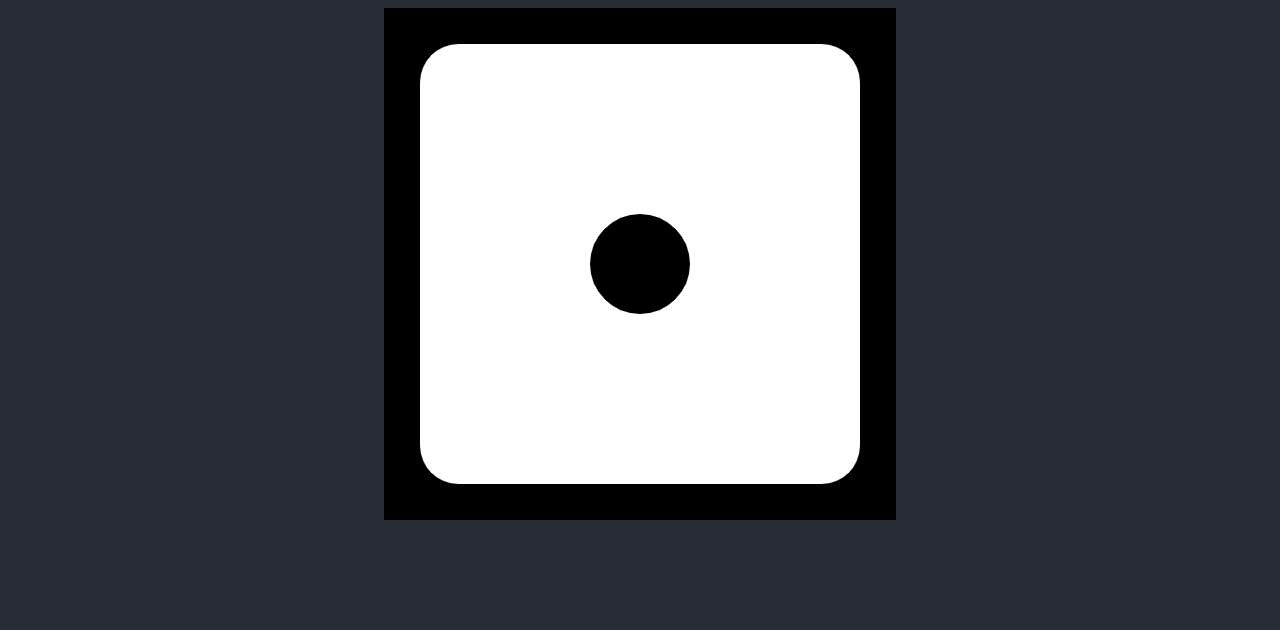
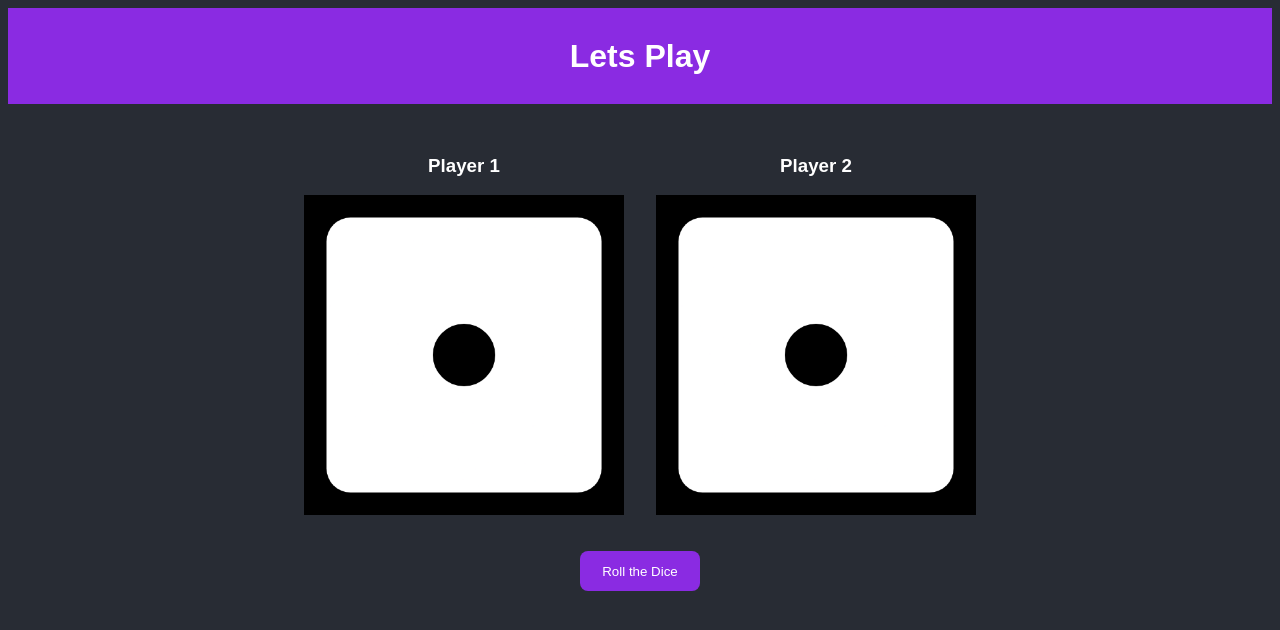
Before and after one commit to ajiths10/RolltheDice-Game, a React (Create React App) app: page / in a window 1280 px wide. Shown: the top 630 px of the page. Built offline with nearby package versions, Linux system fonts and the light colour scheme.

Commit message:
Add basic design

```diff
--- a/src/App.css
+++ b/src/App.css
@@ -1,3 +1,44 @@
 .App {
   text-align: center;
+  display: flex;
+  justify-content: center;
+  font-family: "poppins", sans-serif;
+  flex-flow: column;
+  gap: 2rem;
 }
+
+.Dice-container {
+  display: flex;
+  justify-content: center;
+  align-items: center;
+  flex-flow: row;
+  gap: 2rem;
+}
+
+.heading-conatiner {
+  height: 12vh;
+  width: 100%;
+  background-color: blueviolet;
+  display: flex;
+  justify-content: center;
+  align-items: center;
+}
+
+.Dice-logo {
+  height: 40vh;
+  width: 40vh;
+}
+.RollButton {
+  border: none;
+  border-radius: 0.5rem;
+  background-color: blueviolet;
+  color: white;
+  font-family: inherit;
+  height: 5vh;
+  width: 15vh;
+}
+
+.RollButton:hover {
+  background-color: rgb(121, 39, 197);
+  cursor: pointer;
+}
--- a/src/App.js
+++ b/src/App.js
@@ -1,18 +1,34 @@
-import logo from './logo.svg';
-import dice1 from './Common/Images/dice1.png'
-import dice2 from './Common/Images/dice2.png'
-import dice3 from './Common/Images/dice3.png'
-import dice4 from './Common/Images/dice4.png'
-import dice5 from './Common/Images/dice5.png'
-import dice6 from './Common/Images/dice6.png'
-import './App.css';
+import logo from "./logo.svg";
+import dice1 from "./Common/Images/dice1.png";
+import dice2 from "./Common/Images/dice2.png";
+import dice3 from "./Common/Images/dice3.png";
+import dice4 from "./Common/Images/dice4.png";
+import dice5 from "./Common/Images/dice5.png";
+import dice6 from "./Common/Images/dice6.png";
+import "./App.css";
 
-function App() {
+const App = () => {
+
   return (
     <div className="App">
-        <img src={dice1} className="App-logo" alt="logo" />
+      <div className="heading-conatiner">
+        <h1>Lets Play</h1>
+      </div>
+      <div className="Dice-container">
+        <div>
+          <h3>Player 1</h3>
+          <img src={dice1} className="Dice-logo" alt="dice1" />
+        </div>
+        <div>
+          <h3>Player 2</h3>
+          <img src={dice1} className="Dice-logo" alt="dice1" />
+        </div>
+      </div>
+      <div>
+        <button className="RollButton">Roll the Dice</button>
+      </div>
     </div>
   );
-}
+};
 
 export default App;
--- a/src/index.css
+++ b/src/index.css
@@ -1,4 +1,5 @@
 body {
   background-color: #282c34;
   color: white;
+  font-family: "poppins", sans-serif;
 }
```
